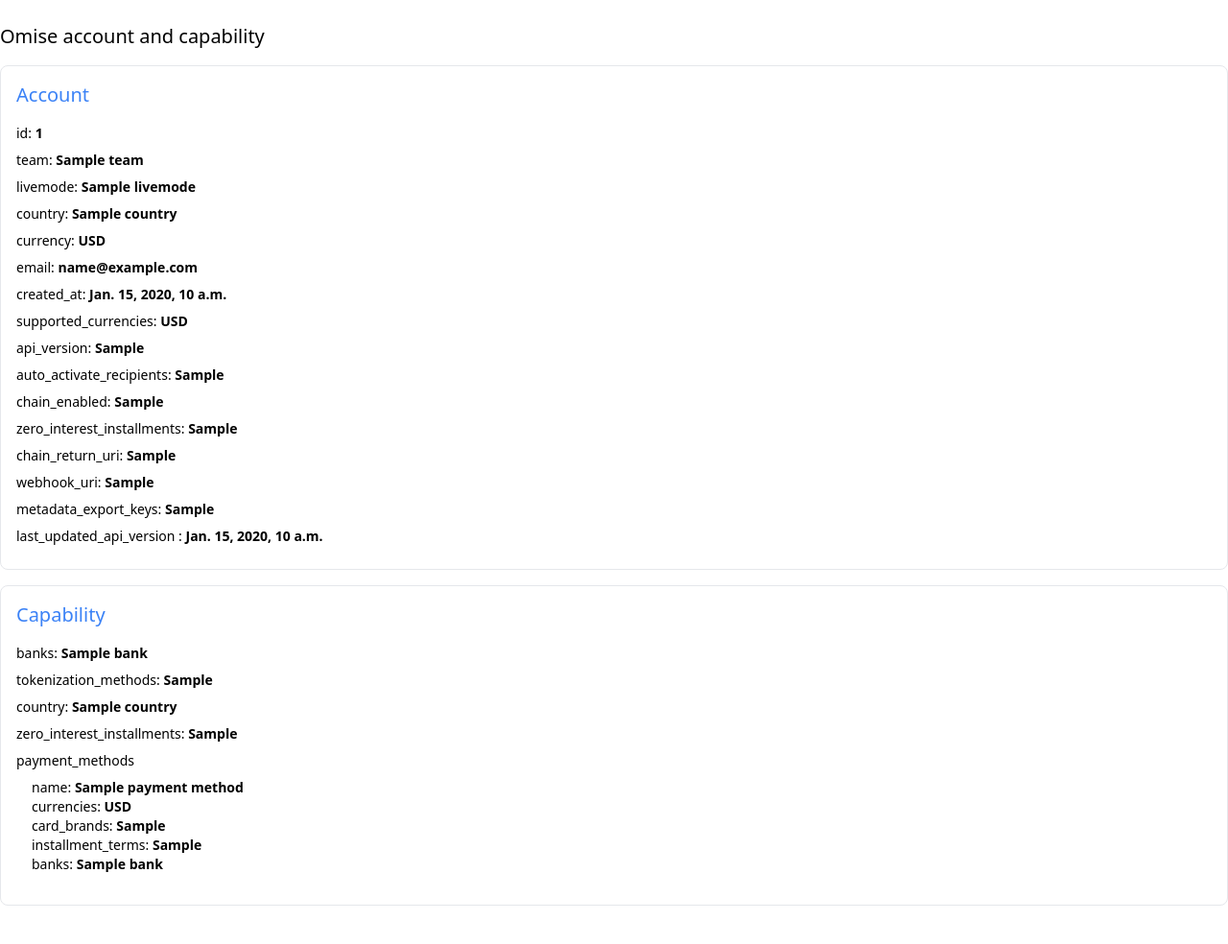
After one commit to jamesx00/django-omise, a Django app: template django_omise/templates/django_omise/account_and_compatibility.html in a window 1280 px wide. The commit adds this page. Shown: the whole page at 96% size. Run offline with Django 3.2, Linux system fonts and the light colour scheme; the template is opened without the code that fills it: most values are stand-ins (such as "Sample title", 1, 10 or a date in 2020).

Commit message:
style: Display account and capability with a template

```diff
--- a/django_omise/static/django_omise/css/tailwind_output.css
+++ b/django_omise/static/django_omise/css/tailwind_output.css
@@ -636,6 +636,11 @@
   padding-right: 0.5rem;
 }
 
+.py-6 {
+  padding-top: 1.5rem;
+  padding-bottom: 1.5rem;
+}
+
 .text-center {
   text-align: center;
 }
@@ -650,9 +655,23 @@
   line-height: 1.75rem;
 }
 
+.text-sm {
+  font-size: 0.875rem;
+  line-height: 1.25rem;
+}
+
+.font-semibold {
+  font-weight: 600;
+}
+
 .text-white {
   --tw-text-opacity: 1;
   color: rgb(255 255 255 / var(--tw-text-opacity));
+}
+
+.text-blue-500 {
+  --tw-text-opacity: 1;
+  color: rgb(59 130 246 / var(--tw-text-opacity));
 }
 
 .blur {
--- /dev/null
+++ b/django_omise/templates/django_omise/account_and_compatibility.html
@@ -0,0 +1,64 @@
+{% extends 'django_omise/base.html' %}
+{% load i18n %}
+
+{% block head_title %}{% trans 'Omise Account and Capability' %}{% endblock %}
+
+{% block content %}
+<div class="container mx-auto py-6">
+    <h1 class="text-xl mb-4">{% trans 'Omise account and capability' %}</h1>
+    <div class="p-4 border rounded-lg mb-4 text-sm">
+        <h2 class="text-xl mb-4"><a href="https://www.omise.co/account-api" target="_blank" class="text-blue-500">Account</a></h2>
+        <ul>
+            <li class="mb-2">id: <strong>{{ account.id }}</strong></li>
+            <li class="mb-2">team: <strong>{{ account.team }}</strong></li>
+            <li class="mb-2">livemode: <strong>{{ account.livemode }}</strong></li>
+            <li class="mb-2">country: <strong>{{ account.country }}</strong></li>
+            <li class="mb-2">currency: <strong>{{ account.currency }}</strong></li>
+            <li class="mb-2">email: <strong>{{ account.email }}</strong></li>
+            <li class="mb-2">created_at: <strong>{{ account.created_at }}</strong></li>
+            <li class="mb-2">supported_currencies: <strong>{{ account.supported_currencies|join:", " }}</strong></li>
+            <li class="mb-2">api_version: <strong>{{ account.api_version }}</strong></li>
+            <li class="mb-2">auto_activate_recipients: <strong>{{ account.auto_activate_recipients }}</strong></li>
+            <li class="mb-2">chain_enabled: <strong>{{ account.chain_enabled }}</strong></li>
+            <li class="mb-2">zero_interest_installments: <strong>{{ account.zero_interest_installments }}</strong></li>
+            <li class="mb-2">chain_return_uri: <strong>{{ account.chain_return_uri }}</strong></li>
+            <li class="mb-2">webhook_uri: <strong>{{ account.webhook_uri }}</strong></li>
+            <li class="mb-2">metadata_export_keys: <strong>{{ account.metadata_export_keys }}</strong></li>
+            <li class="mb-2">last_updated_api_version : <strong>{{ account.last_updated_api_version }}</strong></li>
+        </ul>
+    </div>
+    <div class="p-4 border rounded-lg mb-4 text-sm">
+        <h2 class="text-xl mb-4"><a href="https://www.omise.co/capability-api" class="text-blue-500" target="_blank">Capability</a></h2>
+        <ul>
+            <li class="mb-2">banks: <strong>{{ capability.banks|join:", " }}</strong></li>
+            <li class="mb-2">tokenization_methods: <strong>{{ capability.tokenization_methods|join:", " }}</strong></li>
+            <li class="mb-2">country: <strong>{{ capability.country}}</strong></li>
+            <li class="mb-2">zero_interest_installments: <strong>{{ capability.zero_interest_installments }}</strong></li>
+            <li class="mb-2">
+                <p class="mb-2">payment_methods</p>
+                <ul>
+                    {% for payment_method in capability.payment_methods %}
+                        <li class="ml-4 mb-4">
+                            <p>
+                                name: <strong>{{ payment_method.name }}</strong><br />
+                                currencies: <strong>{{ payment_method.currencies|join:", " }}</strong><br />
+                                {% if payment_method.card_brands %}
+                                card_brands: <strong>{{ payment_method.card_brands|join:", "|default_if_none:"-" }}</strong><br />
+                                {% endif %}
+
+                                {% if payment_method.installment_terms %}
+                                installment_terms: <strong>{{ payment_method.installment_terms|join:", "|default_if_none:"-" }}</strong><br />
+                                {% endif %}
+
+                                {% if payment_method.banks %}
+                                banks: <strong>{{ payment_method.banks|join:", " }}</strong><br />
+                                {% endif %}
+                            </p>
+                        </li>
+                    {% endfor %}
+                </ul>
+            </li>
+        </ul>
+    </div>
+</div>
+{% endblock %}
```
Also changed, not shown: django_omise/views.py (+18 -11 lines).
